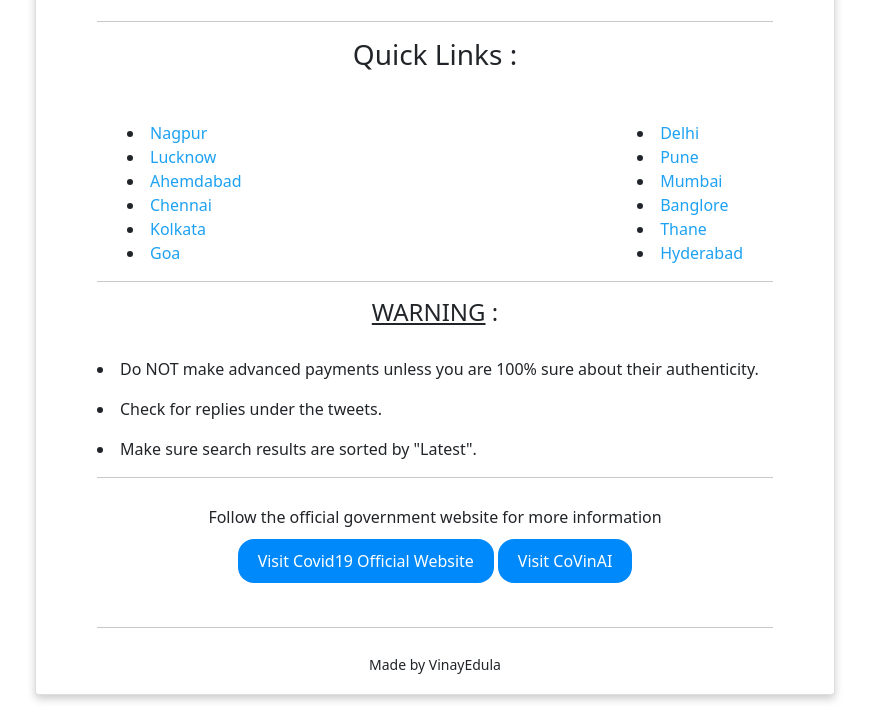
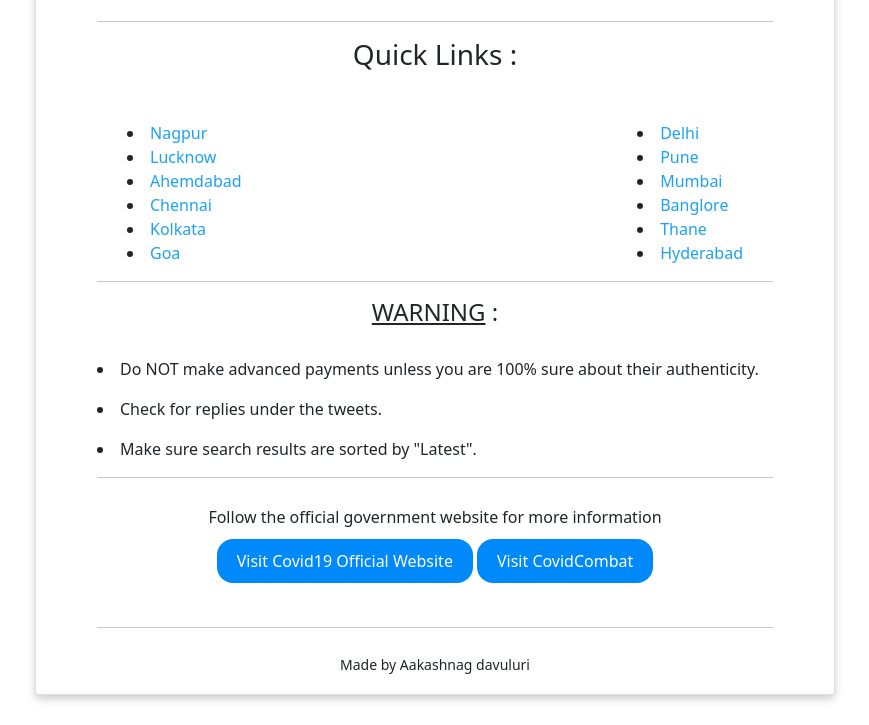
Before and after one commit to aakashnag/aakashnagfrt, a plain HTML site: page help/index.html in a window 1280 px wide. Shown: the part 524-1249 px from the top of the page, without its empty margins (205-1074 px from the left). Drawn offline with nearby package versions, Linux system fonts and the light colour scheme.

Commit message:
Update index.html

```diff
--- a/help/index.html
+++ b/help/index.html
@@ -214,14 +214,14 @@ text-decoration: none;
 display: inline-block;
 margin: 4px 2px;
 cursor: pointer;
-border-radius: 16px;">Visit CoVinAI</a>
+border-radius: 16px;">Visit CovidCombat</a>
                       </div>
 
                     </div>
                     <hr style="margin-top: 40px;">
                     <footer class="container mt-2 pt-2" style="margin-bottom: 20px;">
                       <div class="container">
-                        <p class="text-center" style="margin-bottom:-2px ;"><small>Made by VinayEdula</small></p>
+                        <p class="text-center" style="margin-bottom:-2px ;"><small>Made by Aakashnag davuluri</small></p>
 
 
                       </div>
```
